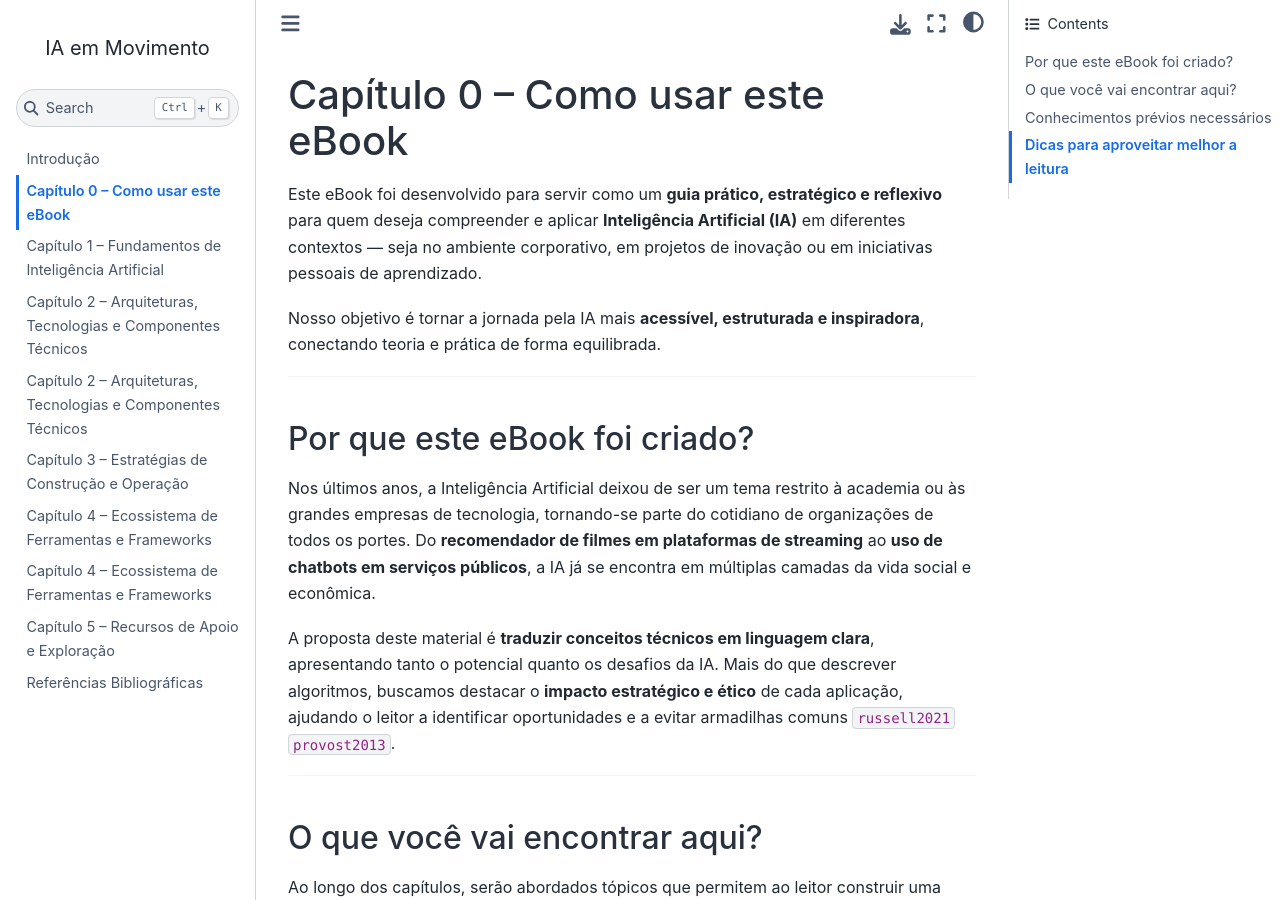
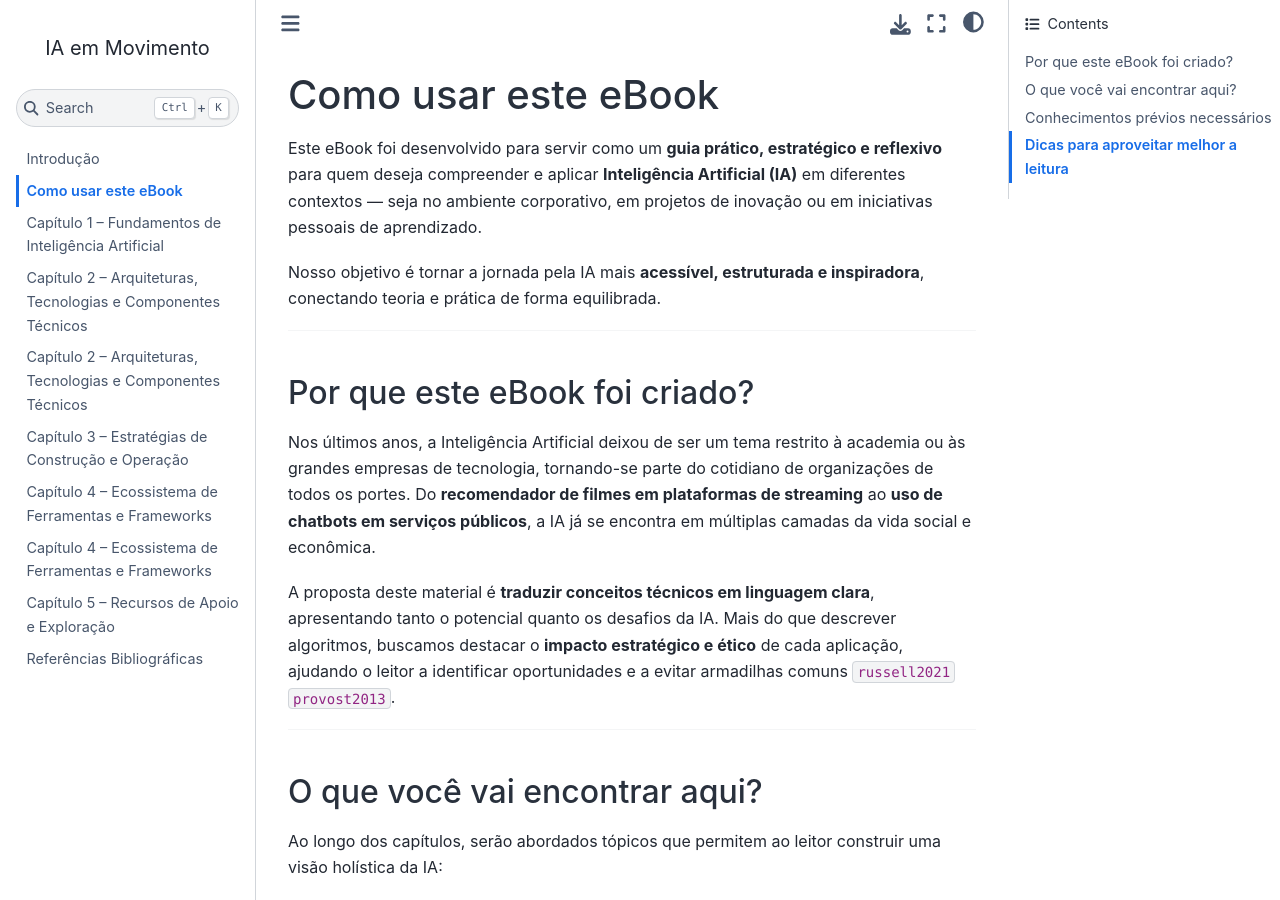
Before and after one commit to unb-lamfo-negocios-ai/LivroIAemMovimento, a Jupyter Book: the page built from capitulos/capComoUsarEsteEbook.md, in a window 1280 px wide and 900 px high. Built offline with Jupyter Book 1.0.4 settings and Sphinx 7.4.7 and the Sphinx Book theme 1.1.4, drawn with Linux system fonts in a browser that asks for light colours; pages that are not in the unit, such as notebooks, are missing from menus; cross-references to code outside the pages are shown as plain code.

Commit message:
Update capComoUsarEsteEbook.md

```diff
--- a/capitulos/capComoUsarEsteEbook.md
+++ b/capitulos/capComoUsarEsteEbook.md
@@ -1,4 +1,4 @@
-# Capítulo 0 – Como usar este eBook
+# Como usar este eBook
 
 Este eBook foi desenvolvido para servir como um **guia prático, estratégico e reflexivo** para quem deseja compreender e aplicar **Inteligência Artificial (IA)** em diferentes contextos — seja no ambiente corporativo, em projetos de inovação ou em iniciativas pessoais de aprendizado.
 
```
